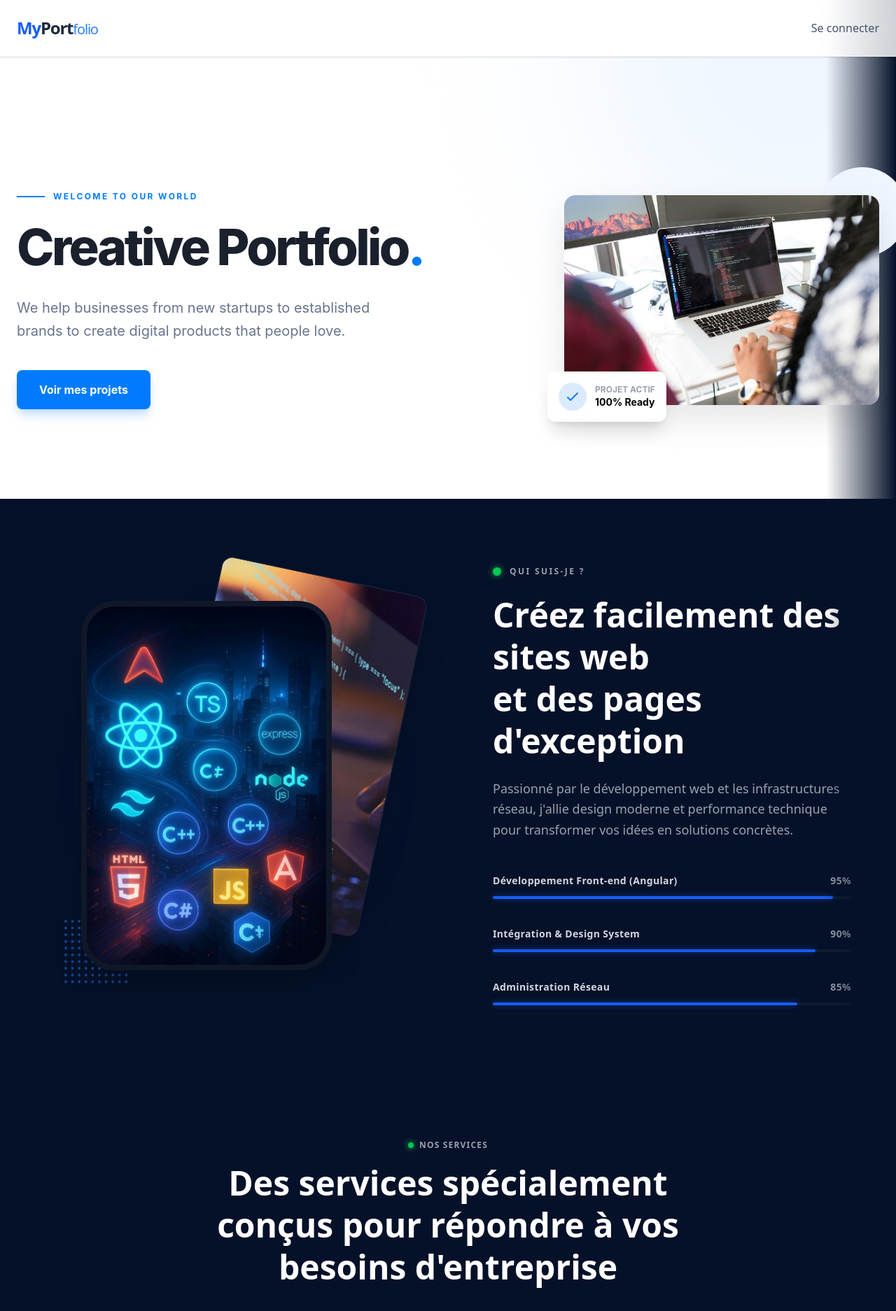
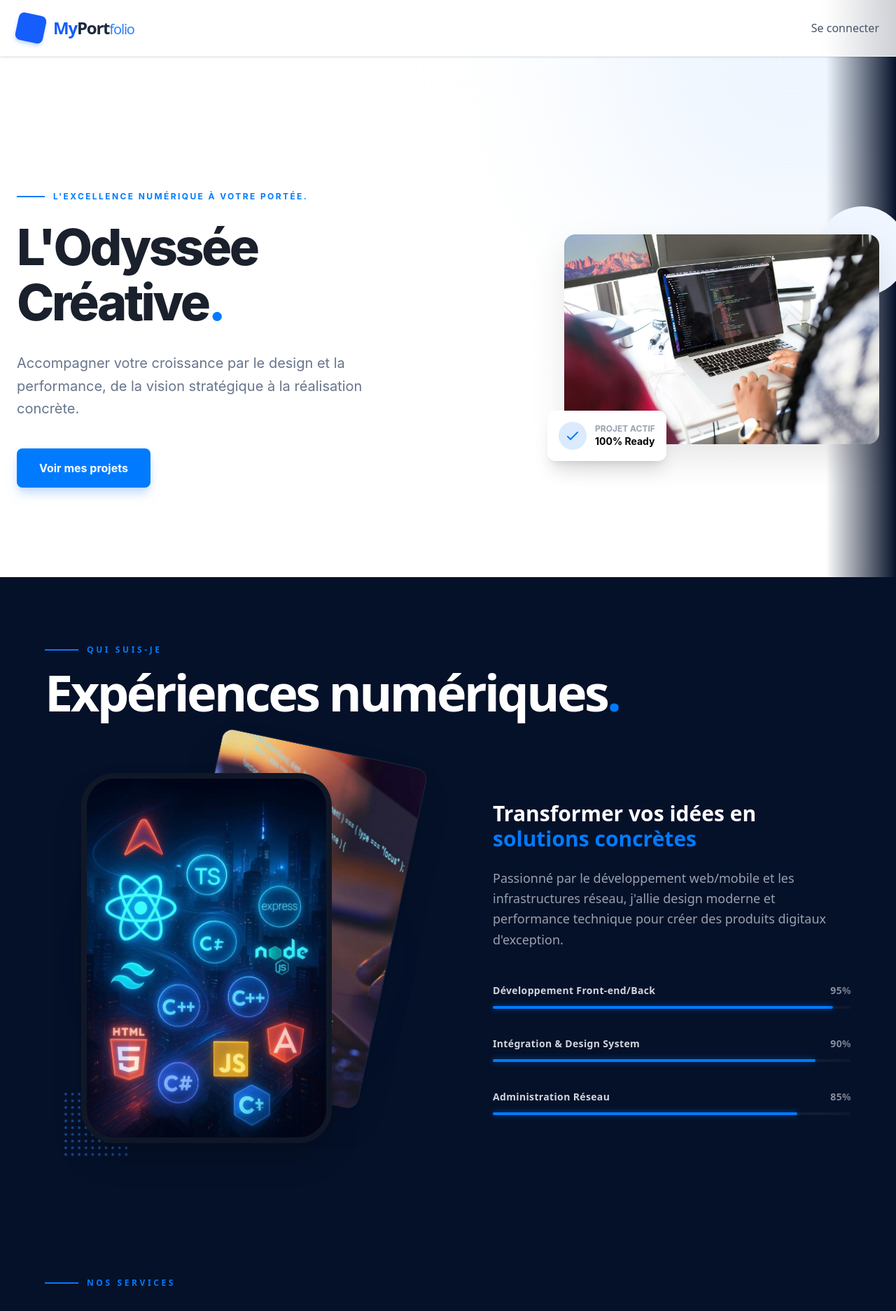
Before and after one commit to AGBLOGBAOWEL2005/Angular_Portfolio, an Angular app: page / in a window 1280 px wide. Shown: the top 1874 px of the page at 70% size. Built offline with nearby package versions, Linux system fonts and the light colour scheme; no server answers.

Commit message:
version hommogenise

```diff
--- a/src/components/a-propos/a-propos.html
+++ b/src/components/a-propos/a-propos.html
@@ -1,5 +1,16 @@
 <section class="bg-[#051129] text-white py-24 px-6 overflow-hidden">
   <div class="container mx-auto max-w-6xl">
+
+    <div class="mb-20">
+      <div class="flex items-center gap-3 mb-4">
+        <span class="w-12 h-[2px] bg-[#007bff]"></span>
+        <span class="text-[#007bff] font-bold uppercase tracking-[0.3em] text-xs">Qui suis-je</span>
+      </div>
+      <h2 class="text-5xl md:text-7xl font-extrabold text-white tracking-tighter">
+        Expériences numériques<span class="text-[#007bff]">.</span>
+      </h2>
+    </div>
+
     <div class="grid grid-cols-1 lg:grid-cols-2 gap-12 items-center">
 
       <div class="relative flex justify-center items-center">
@@ -7,7 +18,7 @@
 
         <div class="relative z-10 w-full max-w-md">
           <div class="absolute -top-10 right-0 w-2/3 transform rotate-12 z-0 hidden sm:block">
-             <img src="images/carte.jpeg" alt="Card UI" class="rounded-2xl shadow-2xl border border-white/10">
+            <img src="images/carte.jpeg" alt="Card UI" class="rounded-2xl shadow-2xl border border-white/10">
           </div>
 
           <div class="relative z-10 w-4/5 mx-auto lg:mx-0 shadow-2xl rounded-[3rem] border-8 border-gray-900 overflow-hidden bg-[#0b132a]">
@@ -16,38 +27,32 @@
 
           <div class="absolute -bottom-6 -left-6 w-24 h-24 opacity-50">
             <svg viewBox="0 0 100 100" class="text-blue-500 fill-current">
-              <pattern id="dots" x="0" y="0" width="10" height="10" patternUnits="userSpaceOnUse">
+              <pattern id="dots-about" x="0" y="0" width="10" height="10" patternUnits="userSpaceOnUse">
                 <circle cx="2" cy="2" r="2"></circle>
               </pattern>
-              <rect width="100" height="100" fill="url(#dots)"></rect>
+              <rect width="100" height="100" fill="url(#dots-about)"></rect>
             </svg>
           </div>
         </div>
       </div>
 
       <div class="lg:pl-10">
-        <div class="flex items-center gap-3 mb-6">
-          <span class="w-3 h-3 bg-green-500 rounded-full shadow-[0_0_10px_rgba(34,197,94,0.8)]"></span>
-          <span class="text-gray-400 uppercase tracking-[0.2em] text-xs font-bold">Qui suis-je ?</span>
-        </div>
-
-        <h2 class="text-4xl md:text-5xl font-bold leading-tight mb-6">
-          Créez facilement des sites web <br>
-          <span class="text-white">et des pages d'exception</span>
-        </h2>
+        <h3 class="text-3xl font-bold mb-6 text-white">
+          Transformer vos idées en <span class="text-[#007bff]">solutions concrètes</span>
+        </h3>
 
         <p class="text-gray-400 text-lg mb-12 leading-relaxed max-w-lg">
-          Passionné par le développement web et les infrastructures réseau, j'allie design moderne et performance technique pour transformer vos idées en solutions concrètes.
+          Passionné par le développement web/mobile et les infrastructures réseau, j'allie design moderne et performance technique pour créer des produits digitaux d'exception.
         </p>
 
         <div class="space-y-10">
           <div>
             <div class="flex justify-between mb-3 text-sm font-semibold tracking-wide">
-              <span class="text-gray-300">Développement Front-end (Angular)</span>
+              <span class="text-gray-300">Développement Front-end/Back </span>
               <span class="text-gray-400">95%</span>
             </div>
             <div class="w-full bg-gray-800/50 h-1 rounded-full">
-              <div class="bg-blue-600 h-1 rounded-full shadow-[0_0_8px_rgba(37,99,235,0.5)]" style="width: 95%"></div>
+              <div class="bg-[#007bff] h-1 rounded-full shadow-[0_0_8px_rgba(0,123,255,0.5)]" style="width: 95%"></div>
             </div>
           </div>
 
@@ -57,7 +62,7 @@
               <span class="text-gray-400">90%</span>
             </div>
             <div class="w-full bg-gray-800/50 h-1 rounded-full">
-              <div class="bg-blue-600 h-1 rounded-full shadow-[0_0_8px_rgba(37,99,235,0.5)]" style="width: 90%"></div>
+              <div class="bg-[#007bff] h-1 rounded-full shadow-[0_0_8px_rgba(0,123,255,0.5)]" style="width: 90%"></div>
             </div>
           </div>
 
@@ -67,7 +72,7 @@
               <span class="text-gray-400">85%</span>
             </div>
             <div class="w-full bg-gray-800/50 h-1 rounded-full">
-              <div class="bg-blue-600 h-1 rounded-full shadow-[0_0_8px_rgba(37,99,235,0.5)]" style="width: 85%"></div>
+              <div class="bg-[#007bff] h-1 rounded-full shadow-[0_0_8px_rgba(0,123,255,0.5)]" style="width: 85%"></div>
             </div>
           </div>
         </div>
--- a/src/components/header/header.html
+++ b/src/components/header/header.html
@@ -2,7 +2,11 @@
   <nav class="max-w-7xl mx-auto px-6 h-20 flex items-center justify-between">
 
     <div class="hover:scale-105 transition-transform cursor-pointer">
-      <a routerLink="/">
+      <a routerLink="/" class="flex items-center gap-3">
+        <div class="relative w-10 h-10 flex items-center justify-center">
+           <div class="absolute inset-0 bg-blue-600 rounded-lg transform rotate-12 shadow-md shadow-blue-200"></div>
+        </div>
+
         <h1 class="text-2xl font-black tracking-tighter text-slate-800">
           <span class="text-blue-600">My</span>Port<span class="text-blue-500 text-xl font-medium">folio</span>
         </h1>
@@ -12,28 +16,26 @@
     <div>
       <ul class="flex items-center gap-8 font-medium text-slate-600">
         <li>
-          @if (!adminService.isAdmin()){<a routerLink="/connecter"
-            class="cursor-pointer hover:text-blue-600 transition-colors">Se connecter</a>}
-          @else {
+          @if (!adminService.isAdmin()){
+            <a routerLink="/connecter" class="cursor-pointer hover:text-blue-600 transition-colors">Se connecter</a>
+          } @else {
             <button (click)="adminService.logout()" class="text-red-500 hover:text-red-700 font-bold transition-colors">
               Déconnexion
             </button>
           }
         </li>
 
-        @if (adminService.isAdmin()) { <li>
-          <a href="#"
-            class="px-5 py-2.5 bg-blue-600 text-white rounded-full hover:bg-blue-700 hover:shadow-lg hover:shadow-blue-200 transition-all flex items-center gap-2">
+        @if (adminService.isAdmin()) {
+          <li>
+            <a href="#" class="px-5 py-2.5 bg-blue-600 text-white rounded-full hover:bg-blue-700 hover:shadow-lg hover:shadow-blue-200 transition-all flex items-center gap-2">
               <span>Paramètres</span>
-            <svg xmlns="http://www.w3.org/2000/svg" class="h-4 w-4" fill="none" viewBox="0 0 24 24"
-              stroke="currentColor">
-              <path stroke-linecap="round" stroke-linejoin="round" stroke-width="2"
-                d="M10.325 4.317c.426-1.756 2.924-1.756 3.35 0a1.724 1.724 0 002.573 1.066c1.543-.94 3.31.826 2.37 2.37a1.724 1.724 0 001.065 2.572c1.756.426 1.756 2.924 0 3.35a1.724 1.724 0 00-1.066 2.573c.94 1.543-.826 3.31-2.37 2.37a1.724 1.724 0 00-2.572 1.065c-.426 1.756-2.924 1.756-3.35 0a1.724 1.724 0 00-2.573-1.066c-1.543.94-3.31-.826-2.37-2.37a1.724 1.724 0 00-1.065-2.572c-1.756-.426-1.756-2.924 0-3.35a1.724 1.724 0 001.066-2.573c-.94-1.543.826-3.31 2.37-2.37.996.608 2.296.07 2.572-1.065z" />
-              <path stroke-linecap="round" stroke-linejoin="round" stroke-width="2"
-                d="M15 12a3 3 0 11-6 0 3 3 0 016 0z" />
+              <svg xmlns="http://www.w3.org/2000/svg" class="h-4 w-4" fill="none" viewBox="0 0 24 24" stroke="currentColor">
+                <path stroke-linecap="round" stroke-linejoin="round" stroke-width="2" d="M10.325 4.317c.426-1.756 2.924-1.756 3.35 0a1.724 1.724 0 002.573 1.066c1.543-.94 3.31.826 2.37 2.37a1.724 1.724 0 001.065 2.572c1.756.426 1.756 2.924 0 3.35a1.724 1.724 0 00-1.066 2.573c.94 1.543-.826 3.31-2.37 2.37a1.724 1.724 0 00-2.572 1.065c-.426 1.756-2.924 1.756-3.35 0a1.724 1.724 0 00-2.573-1.066c-1.543.94-3.31-.826-2.37-2.37a1.724 1.724 0 00-1.065-2.572c-1.756-.426-1.756-2.924 0-3.35a1.724 1.724 0 001.066-2.573c-.94-1.543.826-3.31 2.37-2.37.996.608 2.296.07 2.572-1.065z" />
+                <path stroke-linecap="round" stroke-linejoin="round" stroke-width="2" d="M15 12a3 3 0 11-6 0 3 3 0 016 0z" />
               </svg>
             </a>
-        </li>}
+          </li>
+        }
       </ul>
     </div>
 
--- a/src/components/hero/hero.html
+++ b/src/components/hero/hero.html
@@ -7,7 +7,7 @@
         <div class="flex items-center gap-3 mb-6">
           <span class="w-10 h-[2px] bg-[#007bff]"></span>
           <span class="text-[#007bff] font-bold uppercase tracking-[0.2em] text-xs">
-            Welcome to our world
+            L'excellence numérique à votre portée.
           </span>
         </div>
 
--- a/src/components/hero/hero.ts
+++ b/src/components/hero/hero.ts
@@ -6,8 +6,8 @@ import { Component } from '@angular/core';
   styleUrl: './hero.css',
 })
 export class Hero {
-  title = 'Creative Portfolio';
-  subtitle = 'We help businesses from new startups to established brands to create digital products that people love.';
+  title = `L'Odyssée Créative`;
+  subtitle = 'Accompagner votre croissance par le design et la performance, de la vision stratégique à la réalisation concrète.';
   buttonText = 'Voir mes projets';
 
   onButtonClick(): void {
--- a/src/components/portfolio/portfolio.ts
+++ b/src/components/portfolio/portfolio.ts
@@ -8,7 +8,6 @@ import { RouterLink } from '@angular/router';
 @Component({
   selector: 'app-portfolio',
   imports: [CommonModule,RouterLink],
-  standalone: true,
   templateUrl: './portfolio.html',
   styleUrl: './portfolio.css',
 })
--- a/src/components/section-service/section-service.html
+++ b/src/components/section-service/section-service.html
@@ -1,13 +1,13 @@
 <section class="bg-[#051129] text-white py-24 px-6 overflow-hidden">
   <div class="container mx-auto max-w-6xl">
 
-    <div class="text-center mb-16">
-      <div class="flex justify-center items-center gap-2 mb-4">
-        <span class="w-2 h-2 bg-green-500 rounded-full shadow-[0_0_8px_#22c55e]"></span>
-        <span class="text-gray-400 uppercase tracking-widest text-xs font-bold">nos services</span>
+    <div class="mb-20">
+      <div class="flex items-center gap-3 mb-4">
+        <span class="w-12 h-[2px] bg-[#007bff]"></span>
+        <span class="text-[#007bff] font-bold uppercase tracking-[0.3em] text-xs">Nos Services</span>
       </div>
-      <h2 class="text-3xl md:text-5xl font-bold max-w-3xl mx-auto leading-tight">
-        Des services spécialement conçus pour répondre à vos besoins d'entreprise
+      <h2 class="text-5xl md:text-7xl font-extrabold text-white tracking-tighter leading-tight">
+        Expertise technique<span class="text-[#007bff]">.</span>
       </h2>
     </div>
 
```
Also changed, not shown: src/components/footer/footer.html (+38 -89 lines), 1 other file (tests, documents, lock files or other folders). Lines whose indentation alone changed are shown as unchanged.
